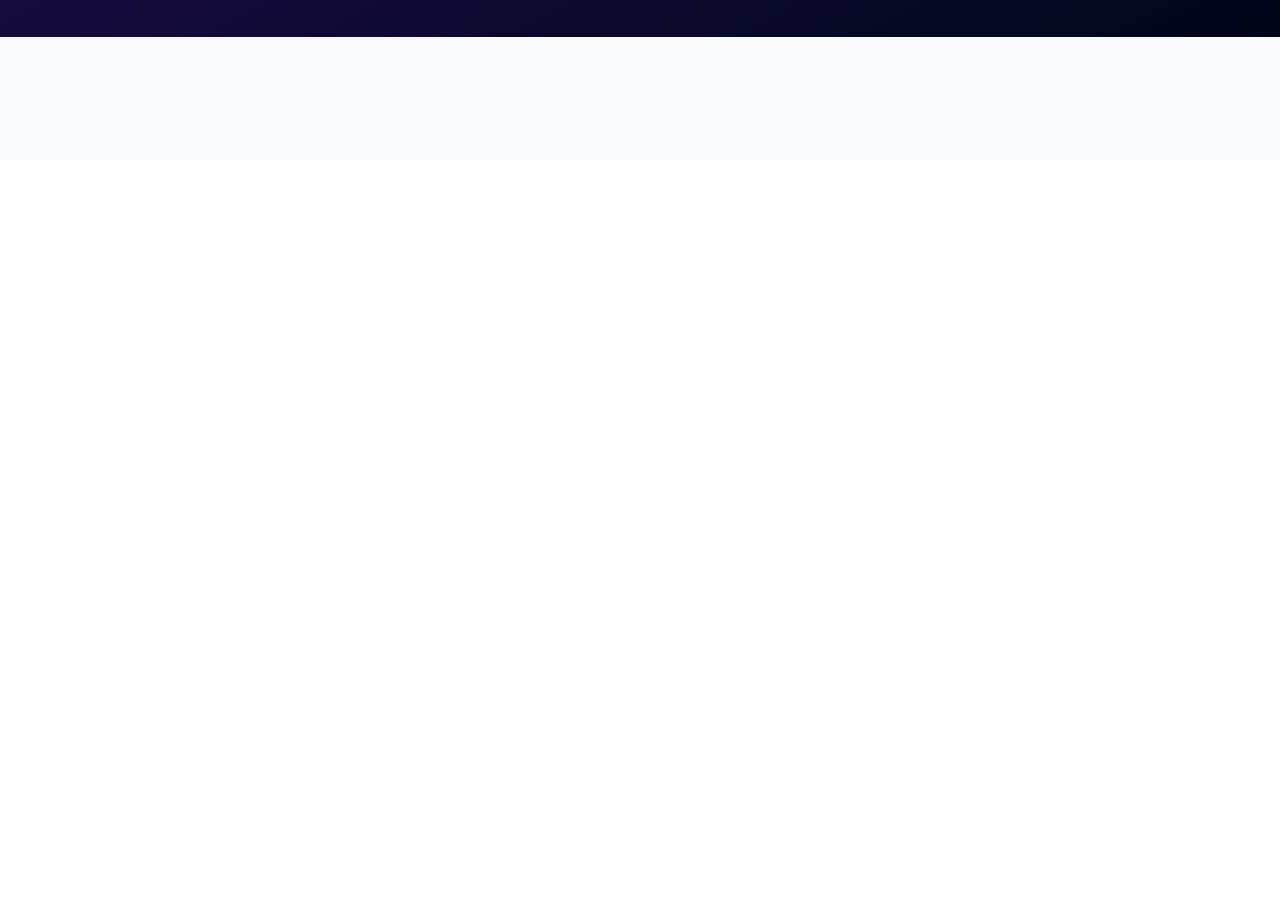
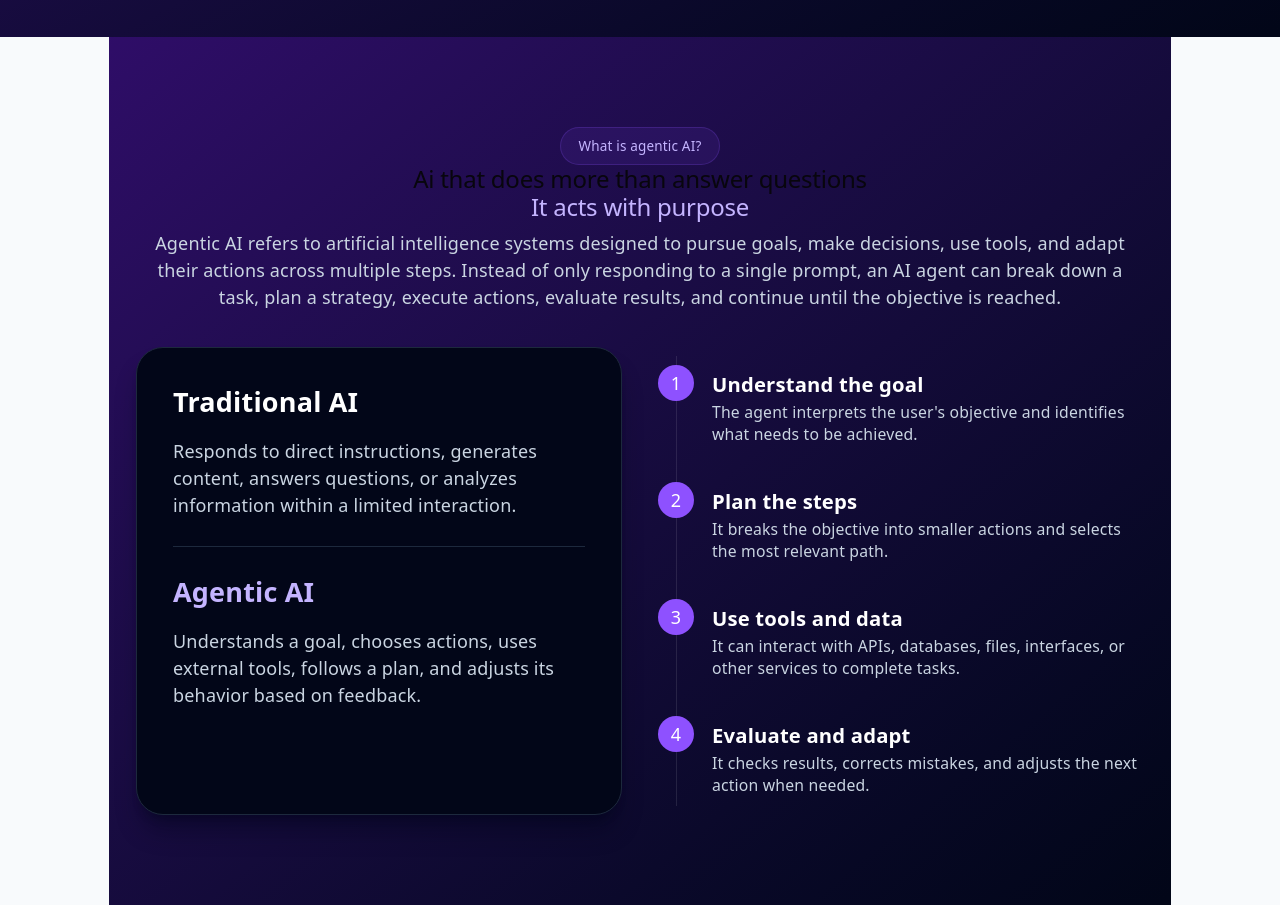
Before and after one commit to ToujoursPareil8/holbertonschool-agentic_ai, a React (Vite) app: page / in a window 1280 px wide. Shown: the part 640-1545 px from the top of the page. Before the commit the page ends 800 px from the top, so only its background shows below. Built offline with nearby package versions, Linux system fonts and the light colour scheme.

Commit message:
feat: add About section and steps data for enhanced content

```diff
--- a/src/App.jsx
+++ b/src/App.jsx
@@ -1,6 +1,7 @@
 import React from "react";
 import Header from "./components/Header";
 import Hero from "./sections/Hero";
+import About from "./sections/About";
 
 
 function App() {
@@ -9,8 +10,8 @@ function App() {
       <Header />
       <Hero />
       <main className="mx-auto max-w-7xl">
+      <About />
         {/*
-        <About />
         <Features />
         <Insights />
         <Contact />
--- a/src/data/steps.jsx
+++ b/src/data/steps.jsx
@@ -0,0 +1,26 @@
+import React from "react";
+
+export const steps = [
+  {
+    number: 1,
+    title: "Understand the goal",
+    description: "The agent interprets the user's objective and identifies what needs to be achieved."
+  },
+  {
+    number: 2,
+    title: "Plan the steps",
+    description: "It breaks the objective into smaller actions and selects the most relevant path."
+  },
+  {
+    number: 3,
+    title: "Use tools and data",
+    description: "It can interact with APIs, databases, files, interfaces, or other services to complete tasks."
+  },
+  {
+    number: 4,
+    title: "Evaluate and adapt",
+    description: "It checks results, corrects mistakes, and adjusts the next action when needed."
+  }
+];
+
+export default steps;
--- a/src/sections/About.jsx
+++ b/src/sections/About.jsx
@@ -0,0 +1,71 @@
+import React from "react";
+import { steps } from "../data/steps";
+
+const About = () => {
+    return (
+        <section id="about-section" className="flex flex-col items-center justify-center text-center px-6 py-20 overflow-hidden bg-gradient-to-br from-violet-950 to-slate-950 text-white">
+            <div className="relative z-10 flex flex-col items-center max-w-4xl w-full">
+                {/*Eyebrow*/}
+                <div className="px-4 py-2 text-xs text-violet-300 rounded-full border border-violet-500/20 bg-violet-500/10">
+                    What is agentic AI?
+                </div>
+                {/* Section h2*/}
+                <h2 className="text-4xl md:text-5xl font-black tracking-tight leading-none mt-4">
+                    Ai that does more than answer questions <br className="hidden md:block" />
+                    <span className="text-violet-300">It acts with purpose</span>
+                </h2>
+
+                {/* texte d'intro */}
+                <p className="text-sm md:text-base text-slate-300 mt-4">
+                    Agentic AI refers to artificial intelligence systems designed to pursue goals, make decisions,
+                    use tools, and adapt their actions across multiple steps. Instead of only responding to a
+                    single prompt, an AI agent can break down a task, plan a strategy, execute actions,
+                    evaluate results, and continue until the objective is reached.
+                </p>
+
+                {/* zone grid 2 colonnes */}
+                <div className="grid grid-cols-1 md:grid-cols-2 gap-8 mt-8 w-full">
+
+                    {/*col 1 : box fusionnée Traditional AI / Agentic AI*/}
+                    <div className="p-8 rounded-3xl border border-slate-800 bg-slate-950 shadow-xl shadow-slate-950/40 text-left flex flex-col gap-6">
+                        <div>
+                            <h3 className="text-2xl font-bold text-white mb-4">Traditional AI</h3>
+                            <p className="text-slate-300 text-sm md:text-base">
+                                Responds to direct instructions, generates content, answers questions, or analyzes
+                                information within a limited interaction.
+                            </p>
+                        </div>
+                        <div className="border-t border-slate-800 pt-6">
+                            <h3 className="text-2xl font-bold text-violet-300 mb-4">Agentic AI</h3>
+                            <p className="text-slate-300 text-sm md:text-base">
+                                Understands a goal, chooses actions, uses external tools, follows a plan,
+                                and adjusts its behavior based on feedback.
+                            </p>
+                        </div>
+                    </div>
+
+                    {/*col 2 : steps numérotées*/}
+                    <div className="relative py-4 text-left">
+                        <div className="absolute top-2 bottom-2 left-4 w-px bg-white/10"></div>
+                        <div className="flex flex-col gap-8">
+                            {steps.map((step) => (
+                                <div key={step.number} className="flex items-start gap-4 relative">
+                                    <div className="flex items-center justify-center rounded-full w-8 h-8 bg-violet-500 text-white shrink-0">
+                                        {step.number}
+                                    </div>
+                                    <div className="pt-1">
+                                        <h4 className="text-lg font-bold text-white">{step.title}</h4>
+                                        <p className="text-slate-300 text-sm">{step.description}</p>
+                                    </div>
+                                </div>
+                            ))}
+                        </div>
+                    </div>
+
+                </div>
+            </div>
+        </section>
+    );
+};
+
+export default About;
```
